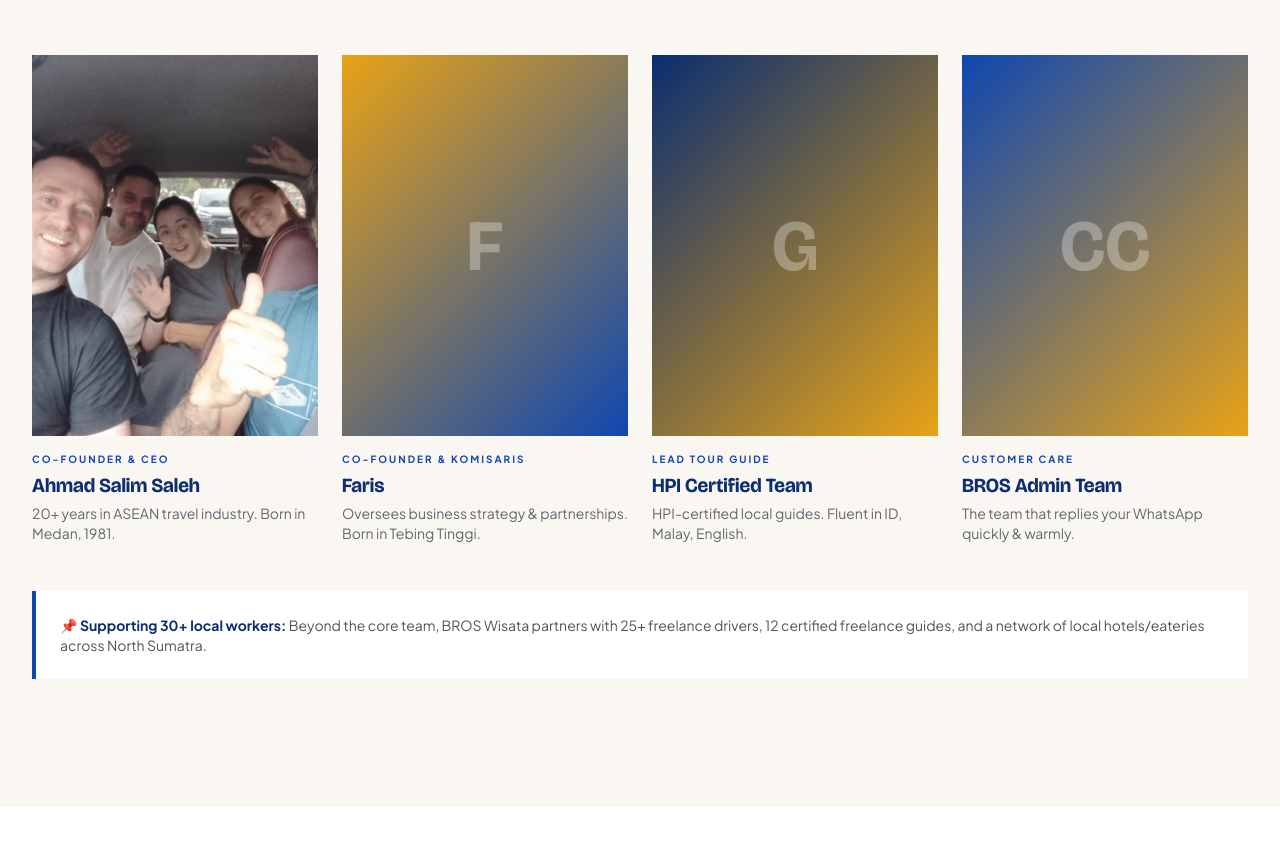
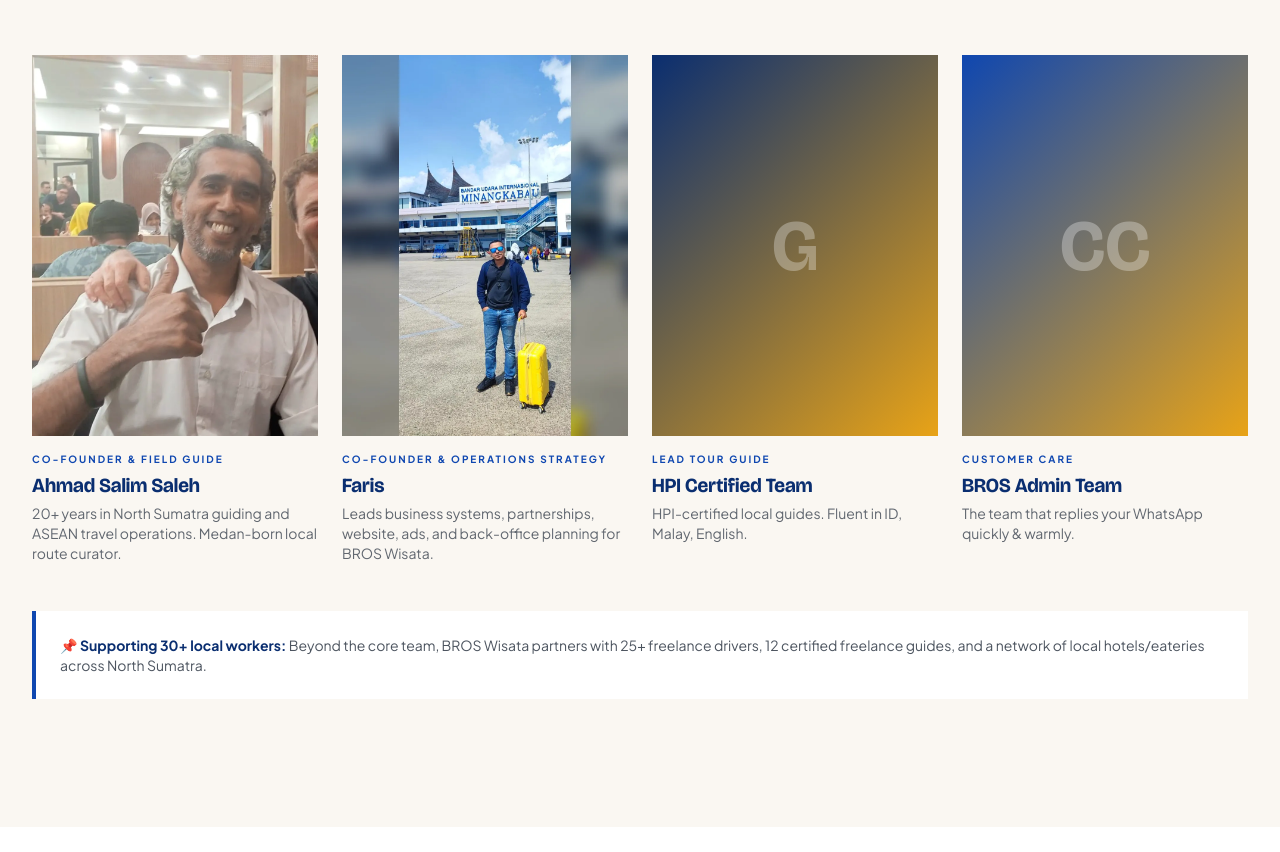
Before and after one commit to broswisata-coder/broswisata-website, a plain HTML site: page en/bros-wisata-about.html in a window 1280 px wide. Shown: the part 4324-5176 px from the top of the page. Drawn offline with nearby package versions, Linux system fonts and the light colour scheme.

Commit message:
Update team profile photos

```diff
--- a/en/bros-wisata-about.html
+++ b/en/bros-wisata-about.html
@@ -540,30 +540,31 @@ Our core team is made up of people born, raised, and working in Sumatra. Not exp
 <div class="team-card">
 <div class="aspect-[3/4] overflow-hidden bg-bros-navy mb-4">
 <picture>
-<source srcset="/assets/gallery/gallery_13_salim_portrait.webp" type="image/webp"/>
-<img alt="Ahmad Salim Saleh - Co-Founder and field guide at BROS Wisata" class="w-full h-full object-cover" decoding="async" height="896" loading="lazy" src="/assets/gallery/gallery_13_salim_portrait.jpg" width="1200"/>
+<source srcset="/assets/gallery/team-ahmad-salim-guest.webp" type="image/webp"/>
+<img alt="Ahmad Salim Saleh with a BROS Wisata guest" class="w-full h-full object-cover" decoding="async" height="1280" loading="lazy" src="/assets/gallery/team-ahmad-salim-guest.jpg" width="960"/>
 </picture>
         </div>
-<div class="text-[10px] tracking-[0.2em] uppercase text-bros-blue font-bold mb-1">Co-Founder &amp; CEO</div>
+<div class="text-[10px] tracking-[0.2em] uppercase text-bros-blue font-bold mb-1">Co-Founder &amp; Field Guide</div>
 <h3 class="font-display text-xl font-bold text-bros-navy mb-1">Ahmad Salim Saleh</h3>
 <p class="text-sm text-bros-charcoal/70">
 
 
-20+ years in ASEAN travel industry. Born in Medan, 1981.
+20+ years in North Sumatra guiding and ASEAN travel operations. Medan-born local route curator.
 </p>
 </div>
 <div class="team-card">
 <div class="aspect-[3/4] overflow-hidden bg-bros-navy mb-4">
-<div class="w-full h-full flex items-center justify-center" style="background: linear-gradient(135deg, #E8A317 0%, #0F47B0 100%);">
-<div class="font-display text-white text-4xl md:text-6xl lg:text-7xl font-bold opacity-30">F</div>
+<picture>
+<source srcset="/assets/gallery/team-faris-operations.webp" type="image/webp"/>
+<img alt="Faris, BROS Wisata co-founder and operations strategy lead" class="w-full h-full object-cover" decoding="async" height="1280" loading="lazy" src="/assets/gallery/team-faris-operations.jpg" width="960"/>
+</picture>
 </div>
-</div>
-<div class="text-[10px] tracking-[0.2em] uppercase text-bros-blue font-bold mb-1">Co-Founder &amp; Komisaris</div>
+<div class="text-[10px] tracking-[0.2em] uppercase text-bros-blue font-bold mb-1">Co-Founder &amp; Operations Strategy</div>
 <h3 class="font-display text-xl font-bold text-bros-navy mb-1">Faris</h3>
 <p class="text-sm text-bros-charcoal/70">
 
 
-Oversees business strategy &amp; partnerships. Born in Tebing Tinggi.
+Leads business systems, partnerships, website, ads, and back-office planning for BROS Wisata.
 </p>
 </div>
 <div class="team-card">
```
Also changed, not shown: id/bros-wisata-about.html (+10 -9 lines), ms/bros-wisata-about.html (+10 -9 lines), assets/gallery/team-ahmad-salim-guest.jpg (added), assets/gallery/team-ahmad-salim-guest.webp (added), assets/gallery/team-faris-operations.jpg (added), assets/gallery/team-faris-operations.webp (added).
